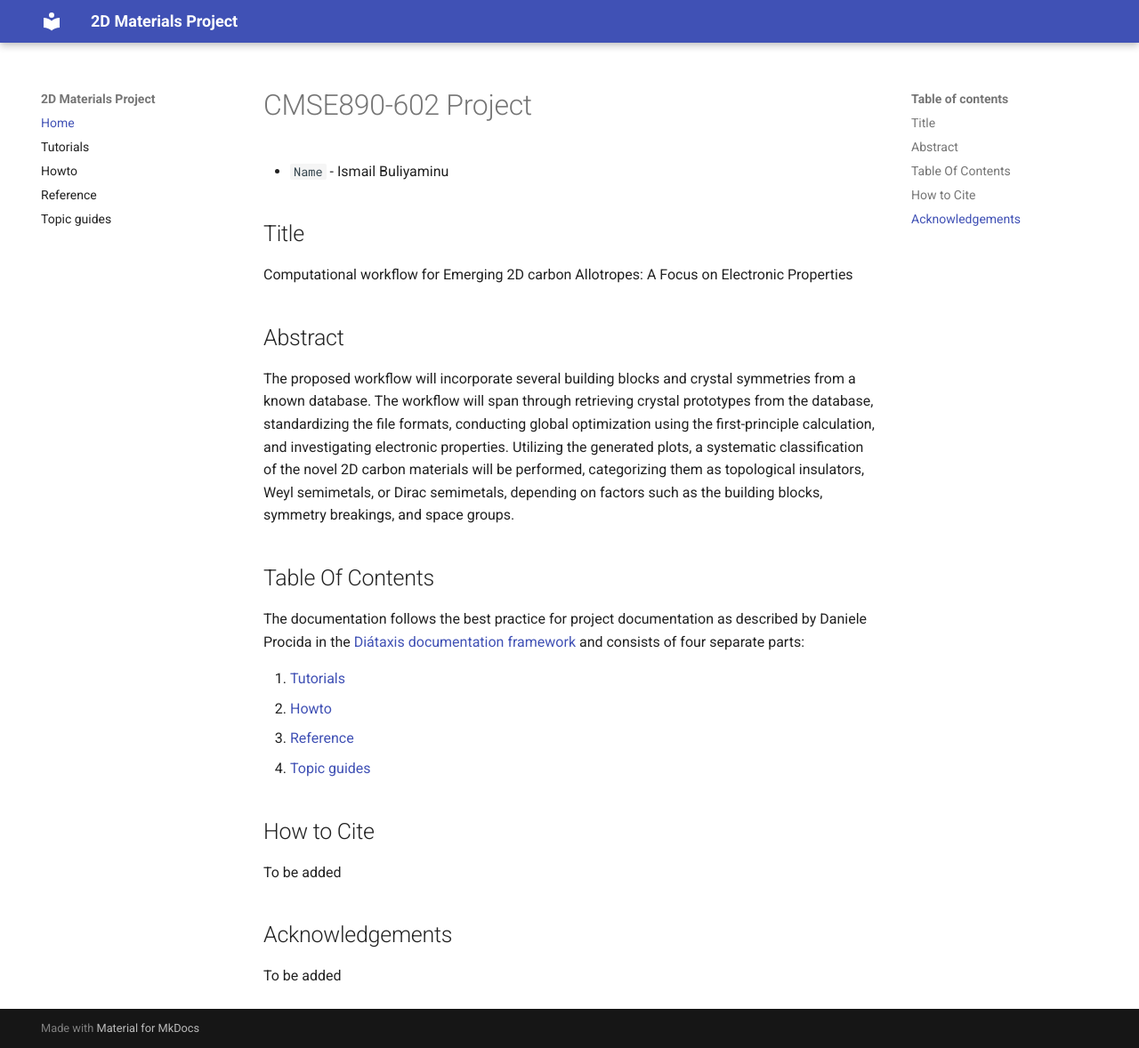
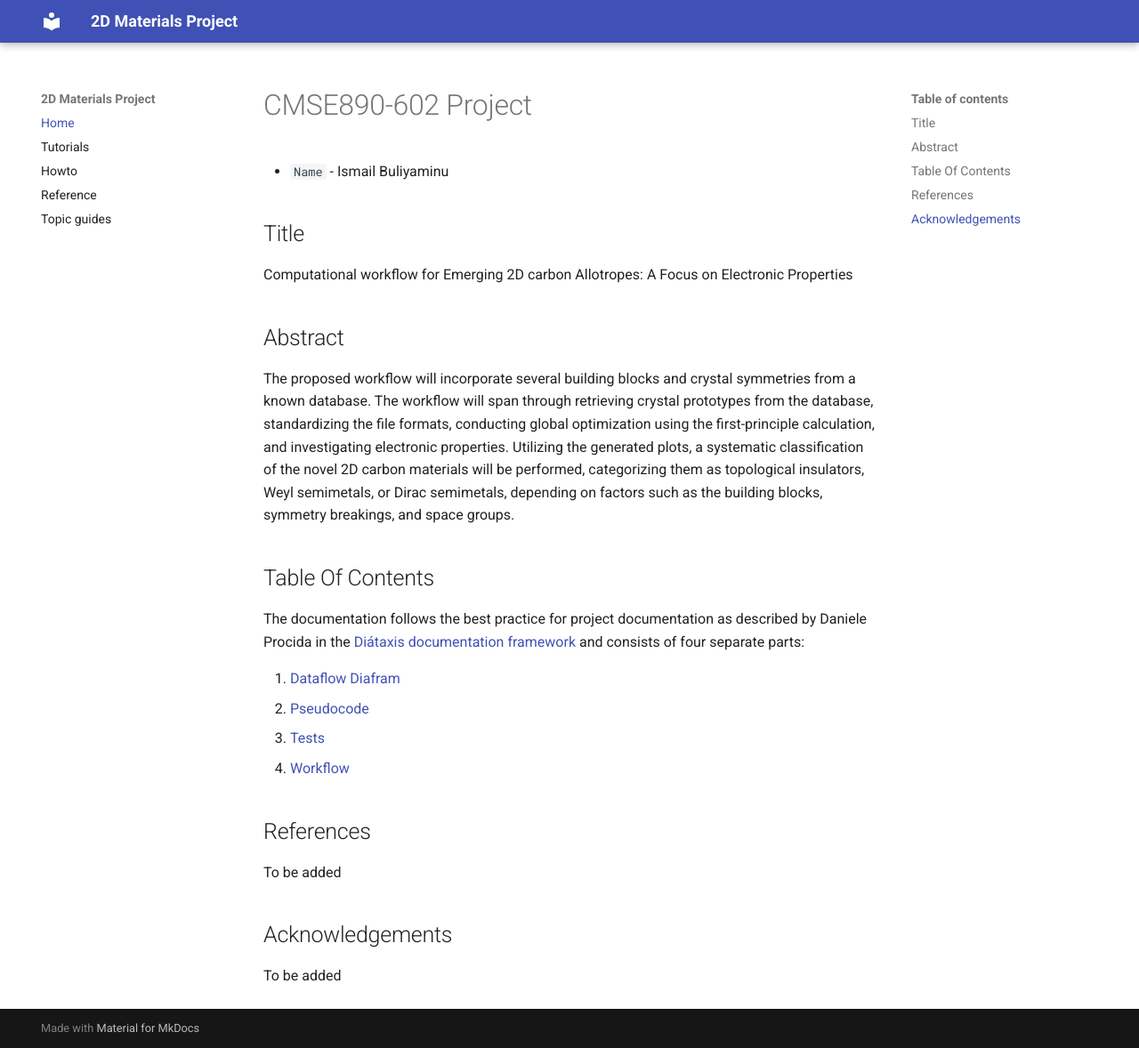
Before and after one commit to ibuliyaminu/Computational_Workflow_Project_for_2D_Materials, an MkDocs documentation site: the page built from documentation/docs/index.md, in a window 1280 px wide and 1178 px high. Shown: the whole window at 89% size. Built offline with MkDocs 1.6.1 and Material for MkDocs 9.7.7, drawn with Linux system fonts in a browser that asks for light colours.

Commit message:
Working on documentation and renaming the file appropriately

```diff
--- a/documentation/docs/index.md
+++ b/documentation/docs/index.md
@@ -17,12 +17,12 @@ project documentation as described by Daniele Procida
 in the [Diátaxis documentation framework](https://diataxis.fr/)
 and consists of four separate parts:
 
-1. [Tutorials](tutorials.md)
-2. [Howto](how-to-guides.md)
-3. [Reference](reference.md)
-4. [Topic guides](explanation.md)
+1. [Dataflow Diafram](DataFlowDiagram.md)
+2. [Pseudocode](Pseudocode.md)
+3. [Tests](Tests.md)
+4. [Workflow](Workflow.md)
 
-## How to Cite
+## References
 
 To be added
 
```
Also changed, not shown: documentation/docs/DataFlowDiagram.md (renamed from documentation/docs/howto.md), documentation/docs/Pseudocode.md (renamed from documentation/docs/reference.md), documentation/docs/Tests.md (renamed from documentation/docs/topic_guides.md), documentation/docs/Workflow.md (renamed from documentation/docs/tutorials.md), 1 other file.
